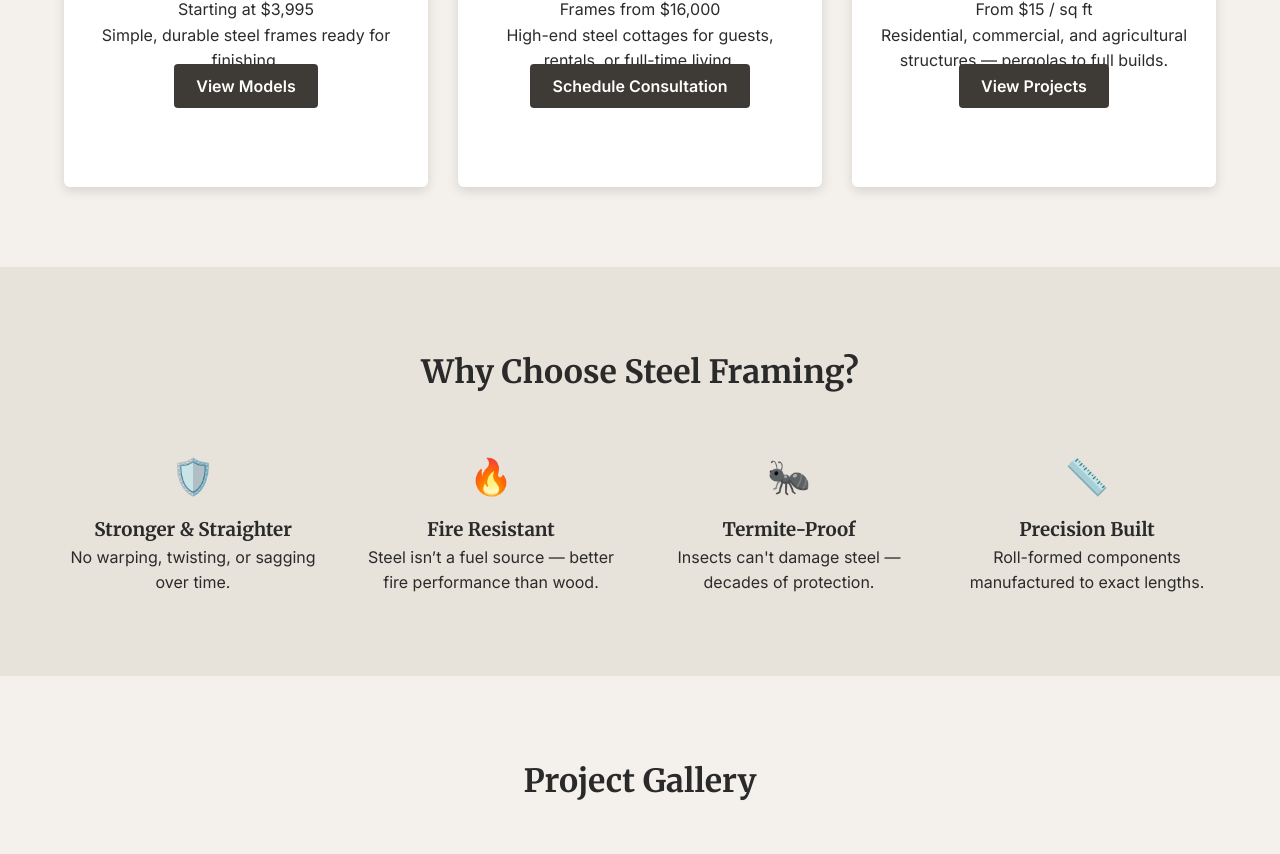
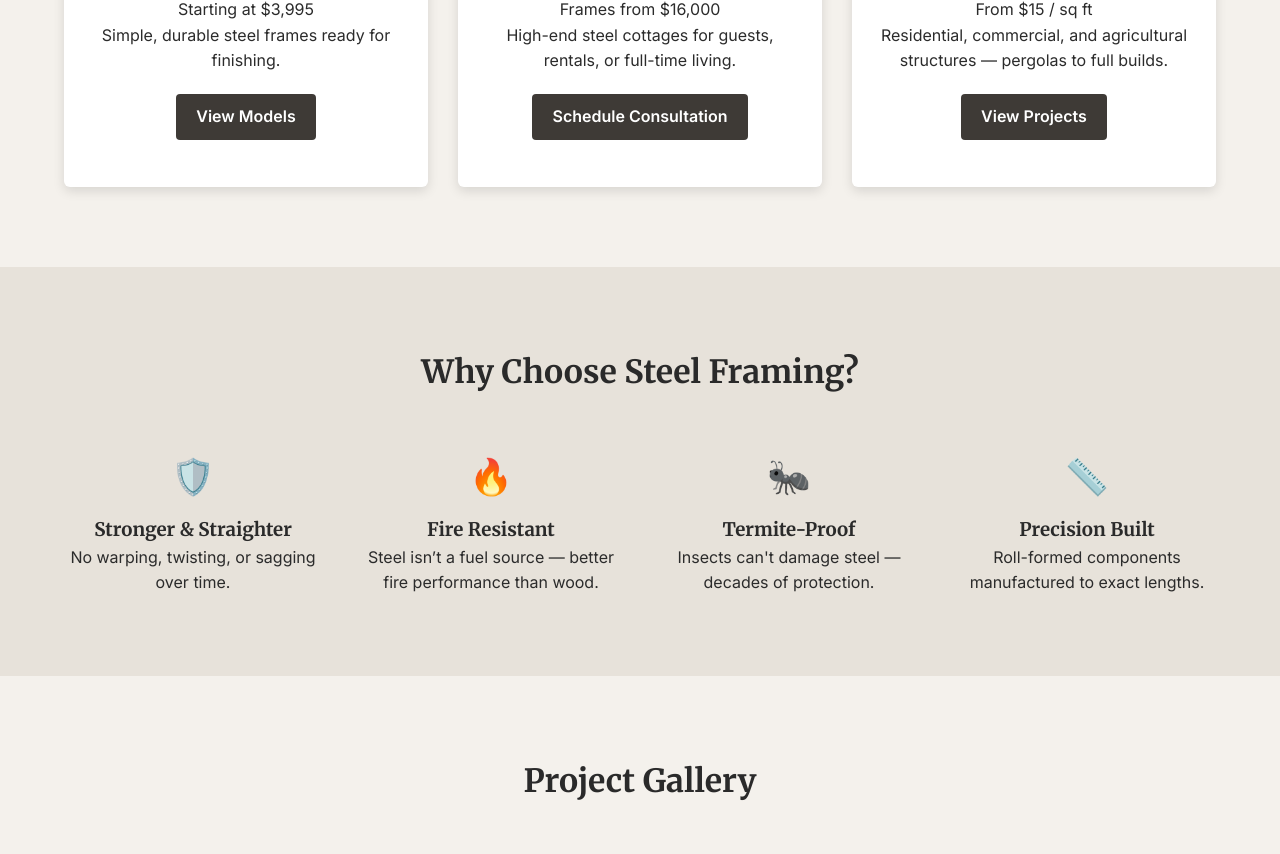
Before and after one commit to cydneyskeens/hardyhomes, a plain HTML site: page index.html in a window 1280 px wide. Shown: the part 1064-1918 px from the top of the page. Drawn offline with Linux system fonts and the light colour scheme.

Commit message:
Update style.css

```diff
--- a/style.css
+++ b/style.css
@@ -174,6 +174,16 @@ h1, h2, h3 {
     background: #3e3a36;
     color: white;
 }
+.card-btn {
+    margin-top: 20px;
+    align-self: center;   /* keeps button centered */
+    padding: 10px 20px;
+    border-radius: 4px;
+    text-align: center;
+    cursor: pointer;
+    display: inline-block;
+}
+
 
 /* === Sections === */
 .section {
```
